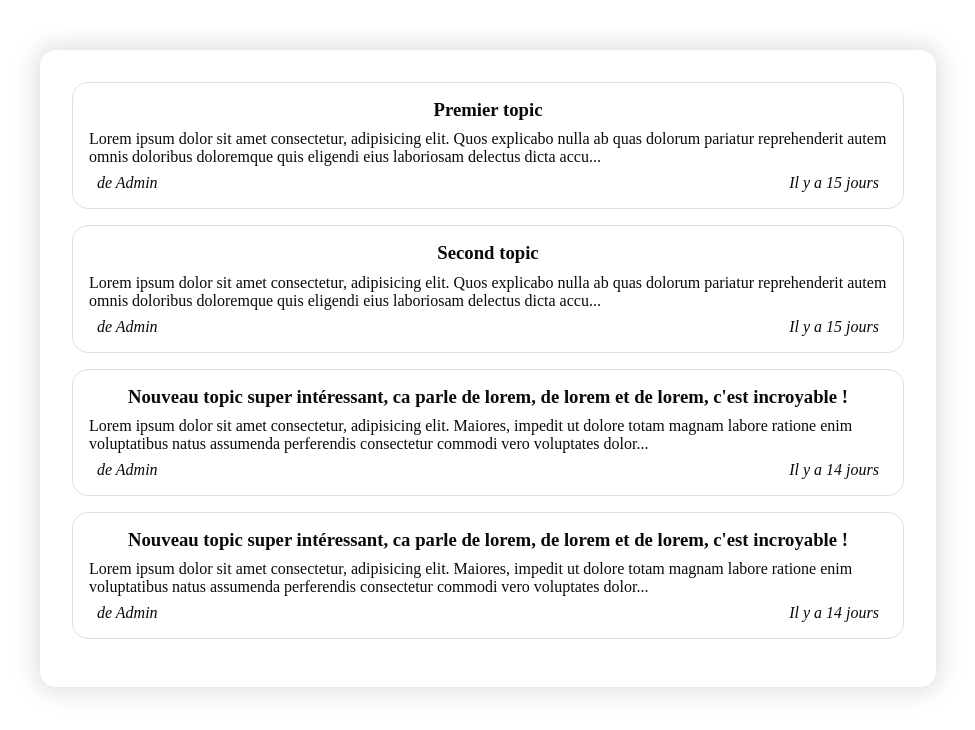
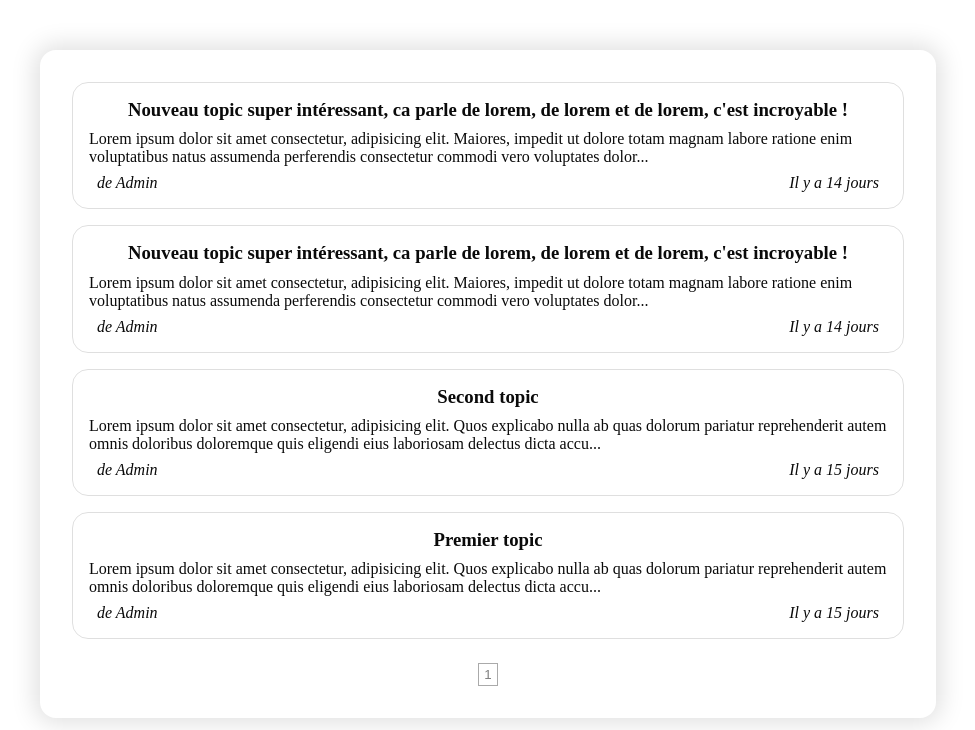
Before and after one commit to Ioamra/Projet-1, a PHP site: page / in a window 1280 px wide. Shown: the part 70-800 px from the top of the page, without its empty margins (152-1127 px from the left). Run offline with PHP 8.4, Linux system fonts and the light colour scheme; a user stored in the database is signed in; data comes from the database, SQL or seed files in the repository; style sheets or scripts are compiled from the project's sources.

Commit message:
pagination page d'acceuil

```diff
--- a/assets/css/home.css
+++ b/assets/css/home.css
@@ -23,4 +23,25 @@
   flex-direction: row;
   justify-content: space-between;
   margin: 0 0.5em;
+}
+
+.paging {
+  display: flex;
+  justify-content: center;
+}
+.paging button {
+  margin: 0.6em 0.2em 0 0.2em;
+  padding: 0.2em 0.4em;
+  cursor: pointer;
+  border: 1px solid rgb(170, 170, 170);
+}
+.paging button.page-active {
+  background-color: transparent;
+  border: 1px solid rgb(170, 170, 170);
+  color: gray;
+  cursor: default;
+}
+.paging button a {
+  text-decoration: none;
+  color: black;
 }/*# sourceMappingURL=home.css.map */
--- a/assets/css/home.scss
+++ b/assets/css/home.scss
@@ -28,3 +28,26 @@
         }
     }
 }
+
+.paging {
+    display: flex;
+    justify-content: center;
+    button {
+        margin: 0.6em 0.2em 0 0.2em;
+        padding: 0.2em 0.4em;
+        cursor: pointer;
+        border: 1px solid rgb(170, 170, 170);
+        &.page-active {
+            background-color: transparent;
+            border: 1px solid rgb(170, 170, 170);
+            color: gray;
+            cursor: default;
+            // background-color: transparent;
+        }
+
+        a {
+            text-decoration: none;
+            color: black;
+        }
+    }
+}
--- a/index.php
+++ b/index.php
@@ -18,10 +18,13 @@
     require_once 'includes/nav.php';
     require_once 'includes/btn-return-top.php';
 
-    $nb_topics_by_page = 20;
+    $nb_topics_by_page = 10;
     $page = isset($_GET['page']) ? $_GET['page'] : 1;
     $offset = ($page - 1) * $nb_topics_by_page;
-    $req = $bdd->prepare("SELECT id_topic, title_topic, message_topic, date_topic, pseudo_user FROM topic INNER JOIN user ON topic.id_user = user.id_user LIMIT $nb_topics_by_page OFFSET $offset");
+    $req = $bdd->prepare("SELECT COUNT(id_topic) FROM topic");
+    $req->execute();
+    $nb_page = ceil(($req->fetch()[0]) / $nb_topics_by_page);
+    $req = $bdd->prepare("SELECT id_topic, title_topic, message_topic, date_topic, pseudo_user FROM topic INNER JOIN user ON topic.id_user = user.id_user ORDER BY id_topic DESC LIMIT $nb_topics_by_page OFFSET $offset");
     $req->execute();
     $list_topic = $req->fetchAll(PDO::FETCH_ASSOC);
 ?>
@@ -43,6 +46,17 @@
     <?php
         }
     ?>
+        <section id="paging-user" class="paging">
+            <?php
+            for ($i=1; $i < $nb_page+1; $i++) {
+                if ($i == $page) {
+                    echo '<button class="page-active">'.$i.'</button>';
+                } else {
+                    echo '<button><a href="index.php?page='.$i.'">'.$i.'</a></button>';
+                }
+            }
+            ?>
+        </section>
     </section>
 </body>
 </html>
```
Also changed, not shown: assets/js/admin.js (+11 -13 lines), assets/css/admin.scss (line endings or trailing spaces), 1 other file.
